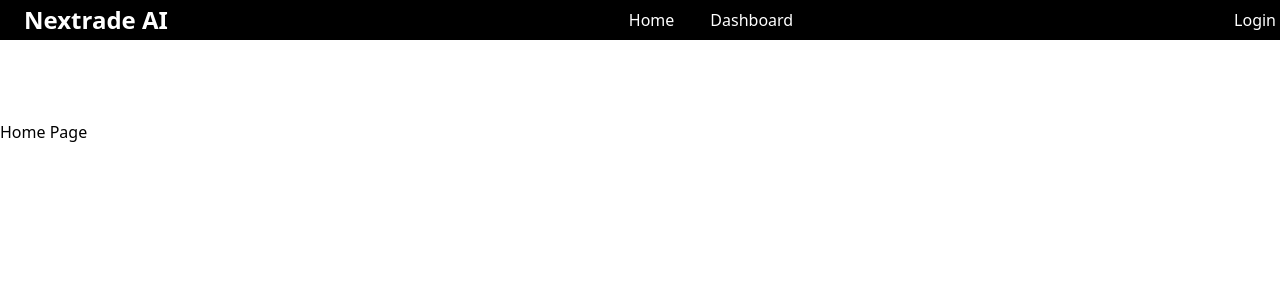
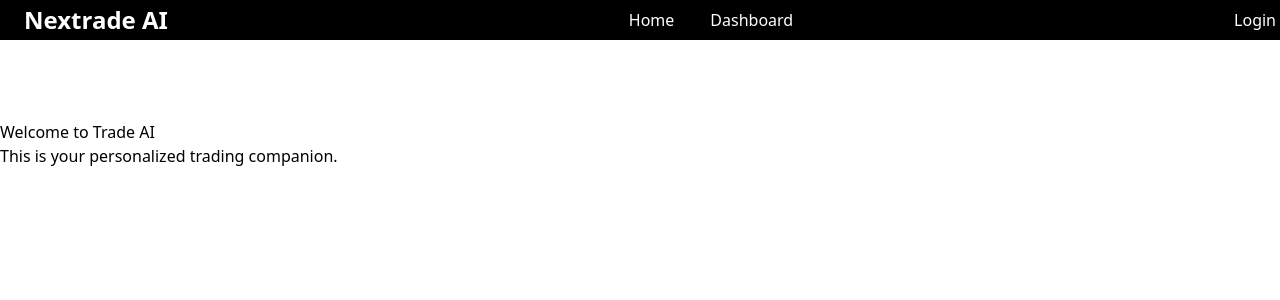
Before and after one commit to arnav829/NexTrade-AI, a React (Vite) app in the folder TradeAI/: page / in a window 1280 px wide. Shown: the top 300 px of the page. Built offline with nearby package versions, Linux system fonts and the light colour scheme; no server answers.

Commit message:
Home page created

```diff
--- a/TradeAI/src/App.jsx
+++ b/TradeAI/src/App.jsx
@@ -2,9 +2,11 @@ import { useState, useEffect } from "react";
 import { BrowserRouter as Router, Routes, Route, useLocation } from "react-router-dom";
 import Navbar from "./components/Navbar";
 import Login from "./components/Login";
+import Home from "./components/Home";
 import Dashboard from "./components/Dashboard";
 import { auth } from "./firebaseconfigurations/config";
 import { onAuthStateChanged, signOut } from "firebase/auth";
+
 
 function App() {
   const [user, setUser] = useState(null);
@@ -39,7 +41,7 @@ function MainApp({ user, setUser, handleLogout }) {
 
       <div className={!hideNavbar ? "pt-20" : ""}>
         <Routes>
-          <Route path="/" element={<h1>Home Page</h1>} />
+          <Route path="/" element={<Home />} />
           <Route path="/dashboard" element={<Dashboard user={user} />} />
           <Route path="/login" element={<Login setUser={setUser} />} />
         </Routes>
--- /dev/null
+++ b/TradeAI/src/components/Home.jsx
@@ -0,0 +1,8 @@
+export default function Home() {
+  return (
+    <div className="home">
+      <h1>Welcome to Trade AI</h1>
+      <p>This is your personalized trading companion.</p>
+    </div>
+  );
+}
```
